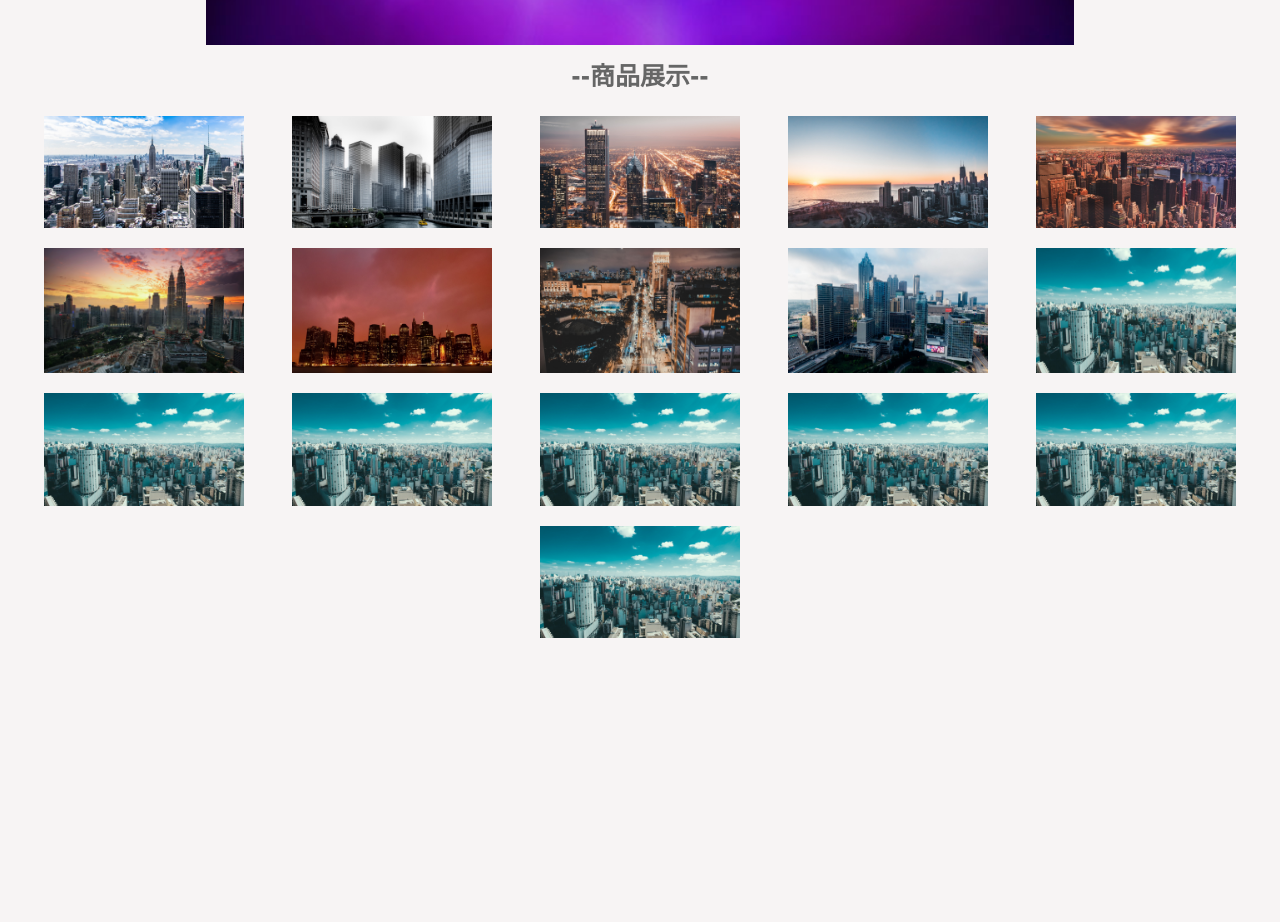
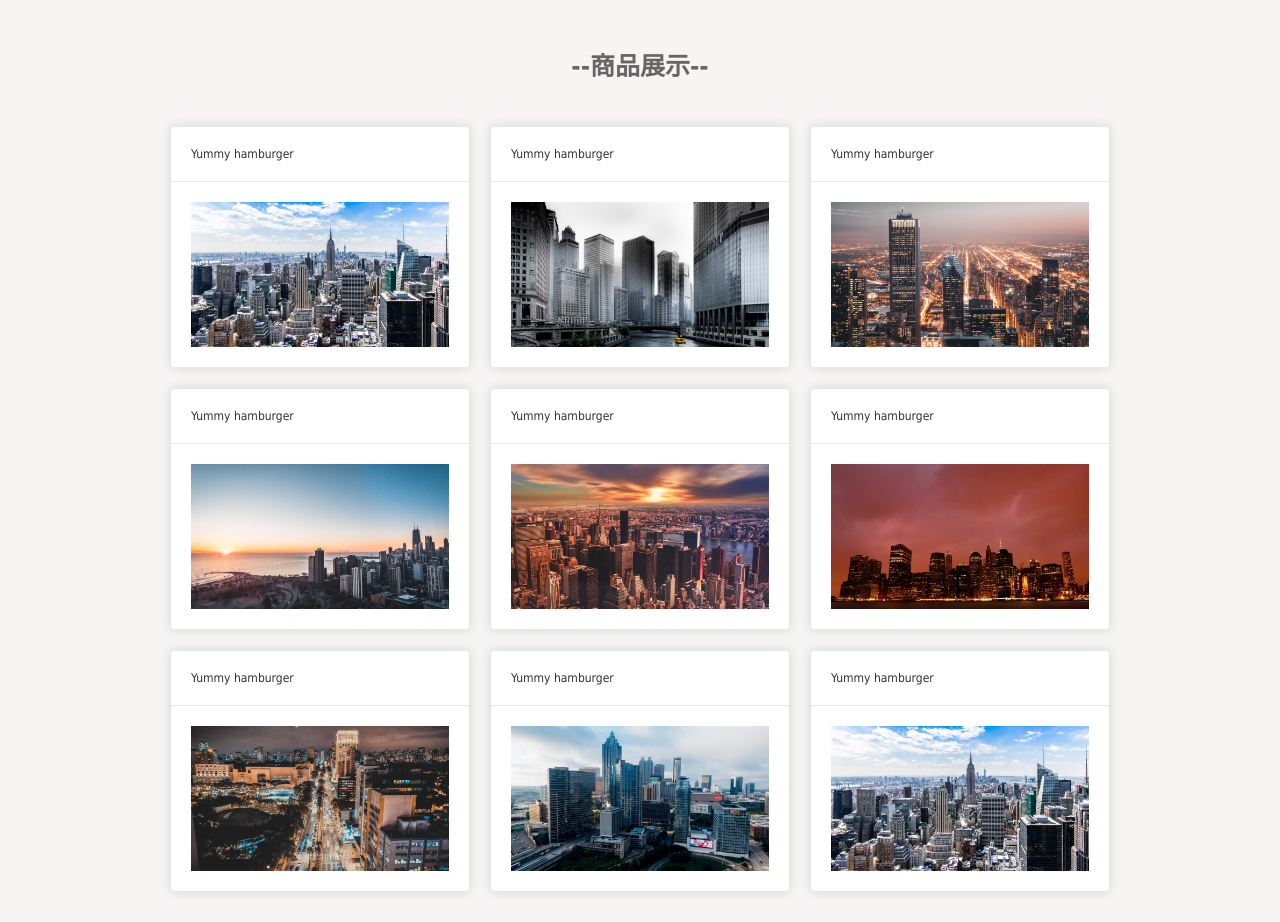
Before and after one commit to luo303/cake, a Vue app: page /content/container in a window 1280 px wide. Shown: the part 432-1354 px from the top of the page. Before the commit the page ends 1100 px from the top, so only its background shows below. Built offline with nearby package versions, Linux system fonts and the light colour scheme.

Commit message:
首简易页商品展示完成

```diff
--- a/src/assets/index.css
+++ b/src/assets/index.css
@@ -115,78 +115,19 @@
     text-align: center;
 }
 
-.topic {
-    position: relative;
-    width: 700px;
-    height: 320px;
-    margin: 90px auto;
-    margin-bottom: 15px;
-}
-.topic img {
-    cursor: pointer;
-}
-
-.topic ul {
-    position: absolute;
-    display: flex;
-    justify-content: space-between;
-    width: 180px;
-    height: 20px;
-    right: 7px;
-    bottom: 7px;
-}
-
-.topic ul li {
-    height: 10px;
-    width: 10px;
-    margin: 5px;
-    border-radius: 50%;
-    background-color: white;
-    opacity: 0.4;
-}
-
-.topic ul li:hover {
-    cursor: pointer;
-}
-
-.topic ul li.active {
-    height: 12px;
-    width: 12px;
-    opacity: 1;
-}
-
-.topic .toggle {
-    position: absolute;
-    right: 0;
-    bottom: 30px;
-}
-
-.topic .toggle button {
-    height: 38px;
-    width: 38px;
-    background: transparent;
-    color: aqua;
-}
-
-.topic .toggle button:hover {
-    background-color: rgba(0, 0, 0, .3);
-}
-
 h5 {
     font-size: 25px;
     text-align: center;
-    margin: 10px auto;
+    margin: 50px auto 30px;
 }
 
 .item {
     display: flex;
     flex-wrap: wrap;
-    justify-content: space-around;
+    justify-content: center;
 }
 
 .item img {
-    width: 200px;
-    margin: 10px 10px;
     transition: all .7s;
 }
 
--- a/src/components/ComCarousel.vue
+++ b/src/components/ComCarousel.vue
@@ -59,7 +59,7 @@ onBeforeUnmount(() => {
   position: relative;
   overflow: hidden;
   width: 70%;
-  height: 400px; /* 根据需要调整高度 */
+  height: 350px; /* 根据需要调整高度 */
   margin: 0 auto;
 }
 
--- a/src/views/content/PageContainer.vue
+++ b/src/views/content/PageContainer.vue
@@ -35,24 +35,49 @@ const imageList = [
     <h5>--商品展示--</h5>
     <div class="items w">
       <div class="item">
-        <img src="@/assets/desktop_1.jpg" alt="" />
-        <img src="@/assets/desktop_2.jpg" alt="" />
-        <img src="@/assets/desktop_3.jpg" alt="" />
-        <img src="@/assets/desktop_4.jpg" alt="" />
-        <img src="@/assets/desktop_5.jpg" alt="" />
-        <img src="@/assets/desktop_6.jpg" alt="" />
-        <img src="@/assets/desktop_7.jpg" alt="" />
-        <img src="@/assets/desktop_8.jpg" alt="" />
-        <img src="@/assets/desktop_9.jpg" alt="" />
-        <img src="@/assets/desktop_10.jpg" alt="" />
-        <img src="@/assets/desktop_10.jpg" alt="" />
-        <img src="@/assets/desktop_10.jpg" alt="" />
-        <img src="@/assets/desktop_10.jpg" alt="" />
-        <img src="@/assets/desktop_10.jpg" alt="" />
-        <img src="@/assets/desktop_10.jpg" alt="" />
-        <img src="@/assets/desktop_10.jpg" alt="" />
+        <el-card style="max-width: 300px">
+          <template #header>Yummy hamburger</template>
+          <img src="@/assets/desktop_1.jpg" style="width: 100%" />
+        </el-card>
+        <el-card style="max-width: 300px">
+          <template #header>Yummy hamburger</template>
+          <img src="@/assets/desktop_2.jpg" style="width: 100%" />
+        </el-card>
+        <el-card style="max-width: 300px">
+          <template #header>Yummy hamburger</template>
+          <img src="@/assets/desktop_3.jpg" style="width: 100%" />
+        </el-card>
+        <el-card style="max-width: 300px">
+          <template #header>Yummy hamburger</template>
+          <img src="@/assets/desktop_4.jpg" style="width: 100%" />
+        </el-card>
+        <el-card style="max-width: 300px">
+          <template #header>Yummy hamburger</template>
+          <img src="@/assets/desktop_5.jpg" style="width: 100%" />
+        </el-card>
+        <el-card style="max-width: 300px">
+          <template #header>Yummy hamburger</template>
+          <img src="@/assets/desktop_7.jpg" style="width: 100%" />
+        </el-card>
+        <el-card style="max-width: 300px">
+          <template #header>Yummy hamburger</template>
+          <img src="@/assets/desktop_8.jpg" style="width: 100%" />
+        </el-card>
+        <el-card style="max-width: 300px">
+          <template #header>Yummy hamburger</template>
+          <img src="@/assets/desktop_9.jpg" style="width: 100%" />
+        </el-card>
+        <el-card style="max-width: 300px">
+          <template #header>Yummy hamburger</template>
+          <img src="@/assets/desktop_1.jpg" style="width: 100%" />
+        </el-card>
       </div>
     </div>
     <!-- 商品展示结束 -->
   </div>
 </template>
+<style scoped>
+.el-card {
+  margin: 10px 10px;
+}
+</style>
```
